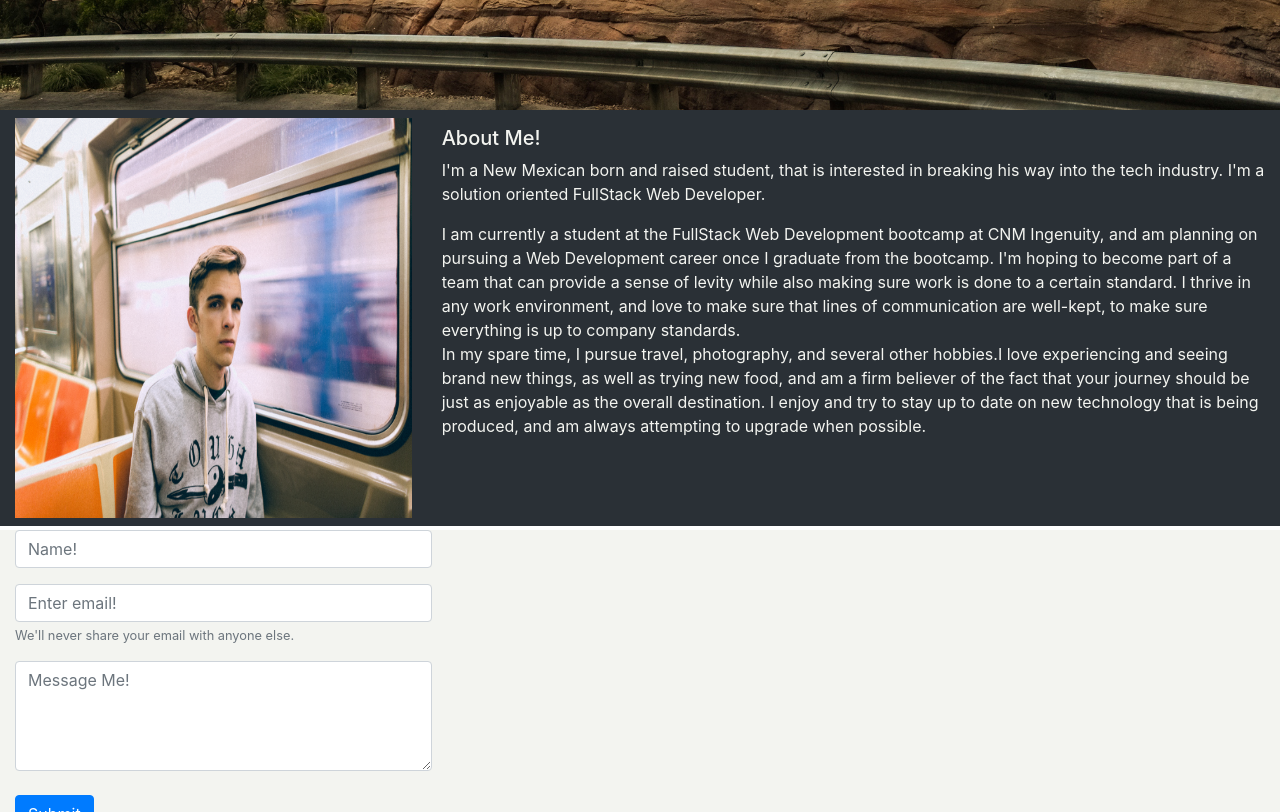
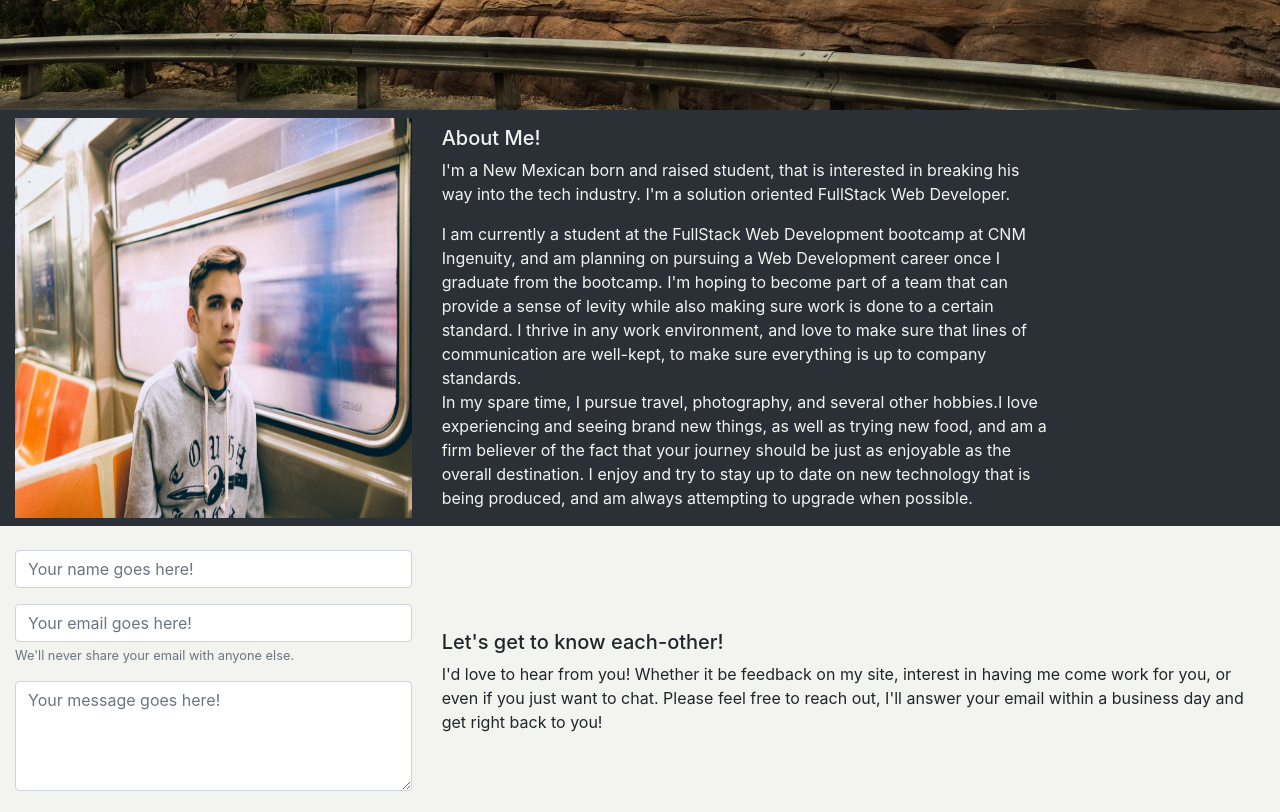
Before and after one commit to Calvintreed/pwp-calvin-reed, a plain HTML site: page public_html/index.html in a window 1280 px wide. Shown: the part 690-1502 px from the top of the page. Drawn offline with nearby package versions, Linux system fonts and the light colour scheme.

Commit message:
Added some BootStrap changes to move text over, and some additional text in the contact me section.

```diff
--- a/public_html/index.html
+++ b/public_html/index.html
@@ -24,18 +24,23 @@
 
     <div id="aboutme">
         <div class="media row m-0">
-        <img class="align-self-center pr-5-sm my-2 col-12 col-lg-4" src="Calvin.jpg" id="self-portrait" alt="Potrait of Calvin">
-        <div class="media-body col-12 col-lg-8" id="aboutmebody">
-            <h5 class="mt-3 ">About Me!</h5>
-            <p>I'm a New Mexican born and raised student, that is interested in breaking his way into the tech industry.
+            <img class="align-self-center pr-5-sm my-2 col-12 col-lg-4" src="Calvin.jpg" id="self-portrait"
+                 alt="Potrait of Calvin">
+            <div class="media-body col-12 col-lg-6 mt-auto mb-auto" id="aboutmebody">
+                <h5>About Me!</h5>
+                <p>I'm a New Mexican born and raised student, that is interested in breaking his way into the tech
+                    industry.
                     I'm a solution oriented FullStack Web Developer.</p>
-            <p class="mb-0" > I am currently a student at the FullStack Web Development bootcamp at CNM Ingenuity, and am
-                planning on pursuing a Web Development career once I graduate from the bootcamp. I'm hoping to become
+                <p class="mb-0"> I am currently a student at the FullStack Web Development bootcamp at CNM Ingenuity,
+                    and am
+                    planning on pursuing a Web Development career once I graduate from the bootcamp. I'm hoping to
+                    become
                     part of a team that can provide a sense of levity while also making sure work is done to a certain
                     standard. I thrive in any work environment, and love to make sure that lines of communication are
                     well-kept, to make sure everything is up to company standards. </p>
                 <p class="mb-0"> In my spare time, I pursue travel, photography, and several other hobbies.I love
-                experiencing and seeing brand new things, as well as trying new food, and am a firm believer of the fact
+                    experiencing and seeing brand new things, as well as trying new food, and am a firm believer of the
+                    fact
                     that your journey should be just as enjoyable as the overall destination. I enjoy and try
                     to stay up to date on new technology that is being produced, and am always
                     attempting to upgrade when possible. </p>
@@ -48,22 +53,30 @@
     </div>
 
     <div class="container-fluid" id="contact-me">
-
-    <form>
-        <div class="form-group mt-1 pl-0">
-            <input type="text" class="form-control col-4" id="exampleName" placeholder="Name!">
+        <div class="row">
+            <form class="col-4">
+                <div class="form-group mt-4 pl-0">
+                    <input type="text" class="form-control" id="exampleName" placeholder="Your name goes here!">
                 </div>
                 <div class="form-group pl-0">
-            <input type="email" class="form-control col-4" id="exampleInputEmail1" aria-describedby="emailHelp"
-                   placeholder="Enter email!">
-            <small id="emailHelp" class="form-text text-muted">We'll never share your email with anyone else.</small>
+                    <input type="email" class="form-control" id="exampleInputEmail1" aria-describedby="emailHelp"
+                           placeholder="Your email goes here!">
+                    <small id="emailHelp" class="form-text text-muted">We'll never share your email with anyone
+                        else.</small>
                 </div>
                 <div class="form-group pl-0">
-            <textarea class="form-control col-4 mb-4 " rows="4" id="exampleInputMessage"
-                      placeholder="Message Me!"></textarea>
+            <textarea class="form-control mb-4 " rows="4" id="exampleInputMessage"
+                      placeholder="Your message goes here!"></textarea>
                 </div>
                 <button type="submit" class="btn btn-primary mr-5">Submit</button>
             </form>
+            <div class="col mt-auto mb-auto">
+                <h5>Let's get to know each-other!</h5>
+                <p>I'd love to hear from you! Whether it be feedback on my site, interest in having me come work for
+                    you, or even if you just want to chat. Please feel free to reach out, I'll answer your email within
+                    a business day and get right back to you!</p>
+            </div>
+        </div>
     </div>
 
 
```
Lines whose indentation alone changed are shown as unchanged.
